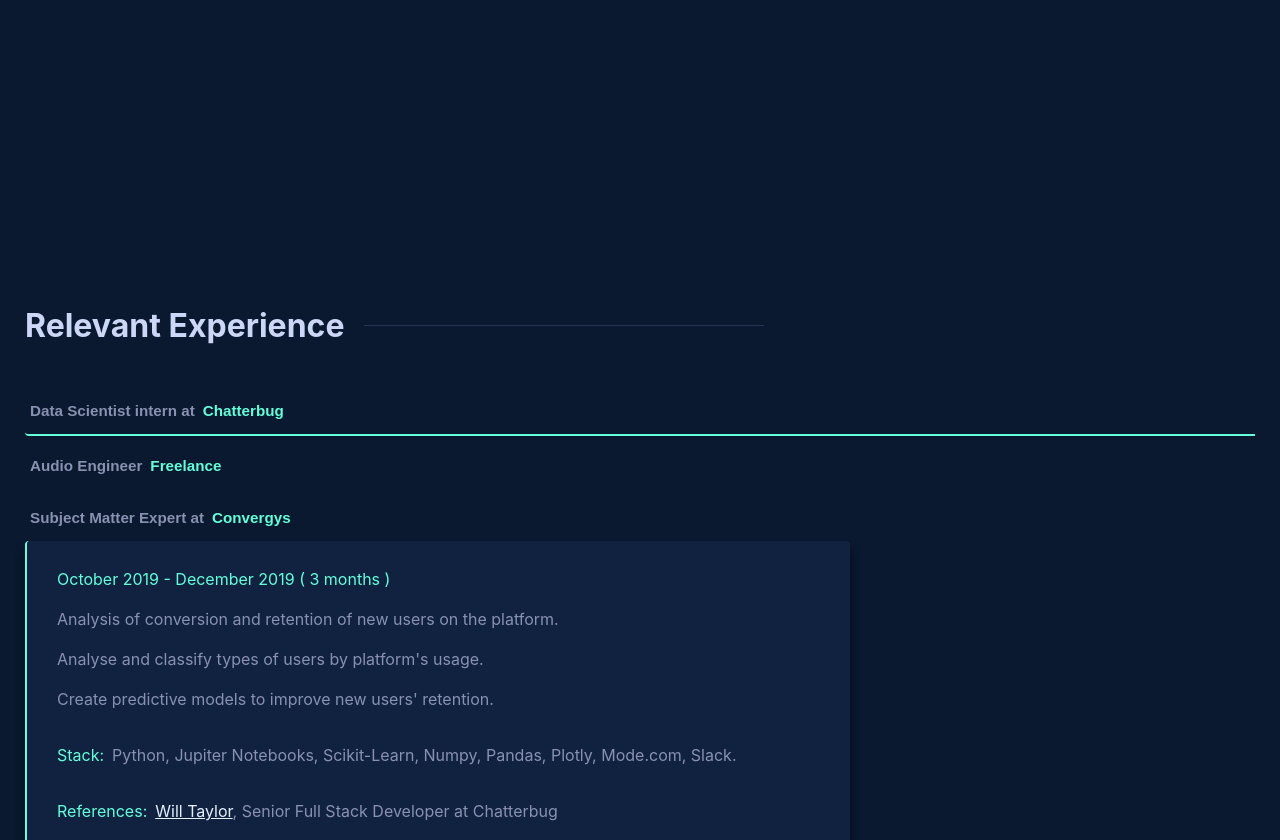
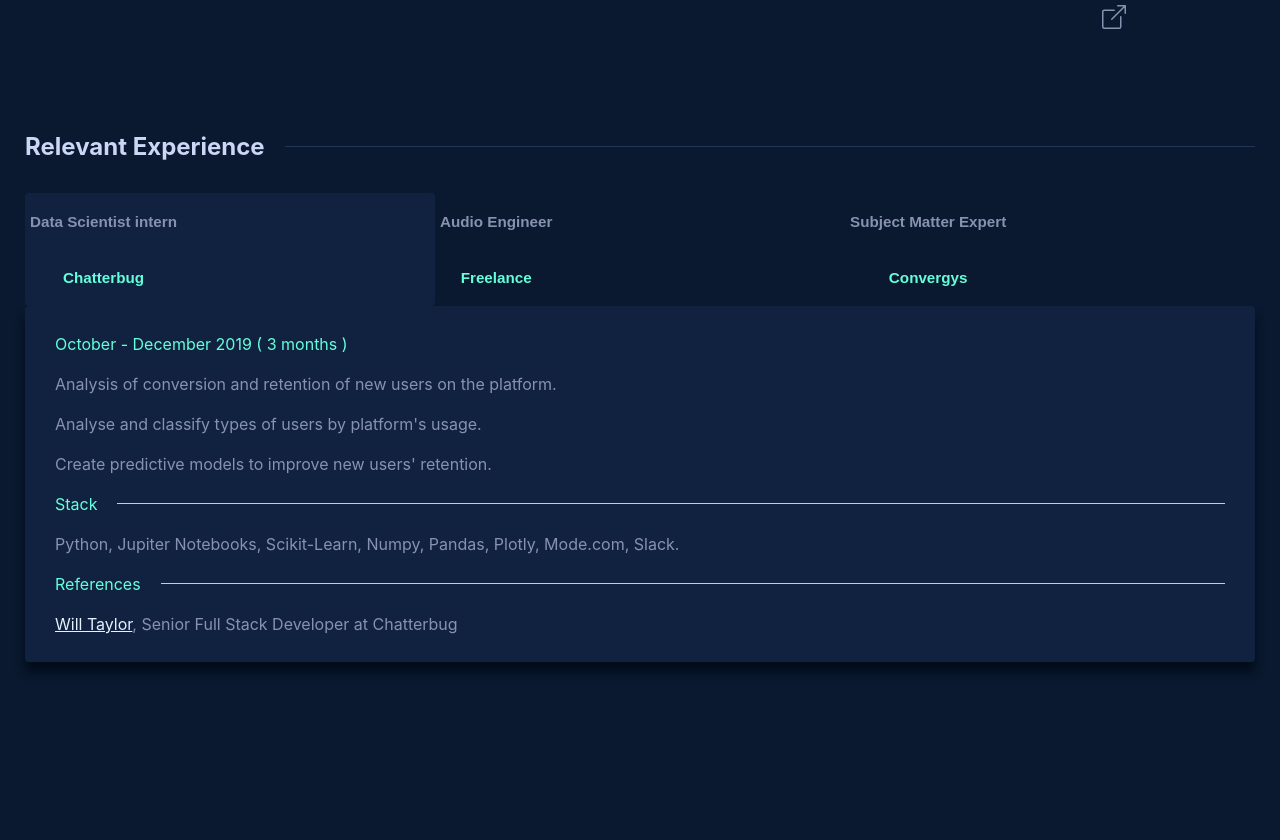
Before and after one commit to LancharroDav/davidglancharro, a Next.js app: page / in a window 1280 px wide. Shown: the part 1960-2800 px from the top of the page. Built offline with nearby package versions, Linux system fonts and the light colour scheme.

Commit message:
project and experience section mobile style

```diff
--- a/components/experience.jsx
+++ b/components/experience.jsx
@@ -10,17 +10,17 @@
     return (
       <div className={styles.jobDescription}>
         <div>
-          <p className={styles.date}>October 2019 - December 2019 ( 3 months )</p>
+          <p className={styles.date}>October - December 2019 ( 3 months )</p>
           <p>Analysis of conversion and retention of new users on the platform.</p>
           <p>Analyse and classify types of users by platform's usage.</p>
           <p>Create predictive models to improve new users' retention.</p>
         </div>
-        <div className={styles.jobTitle}>
-          <p className={styles.jobCompany}>Stack: </p>
+        <div className={styles.descriptionLists}>
+          <p className={styles.descriptionListsTitle}>Stack </p>
           <p>Python, Jupiter Notebooks, Scikit-Learn, Numpy, Pandas, Plotly, Mode.com, Slack.</p>
         </div>
-        <div className={styles.jobTitle}>
-          <p className={styles.jobCompany}>References: </p>
+        <div className={styles.descriptionLists}>
+          <p className={styles.descriptionListsTitle}>References </p>
           <p><a href="https://www.linkedin.com/in/willgeorgetaylor/" className={styles.refLink}>Will Taylor</a>, Senior Full Stack Developer at Chatterbug</p>
         </div>
       </div>
@@ -37,12 +37,12 @@
           <p>Setup and advice on usage of tracking tools such as Facebook Pixel.</p>
           <p>Supervise and manage 9 different markets (Spanish speakers, DACH, Israel, Turkey, Holland, France, Russia, UK, and Arabic speaking countries)</p>
         </div>
-        <div className={styles.jobTitle}>
-          <p className={styles.jobCompany}>Stack: </p>
+        <div className={styles.descriptionLists}>
+          <p className={styles.descriptionListsTitle}>Stack </p>
           <p>Facebook Ads, Pixel Facebook, Facebook Catalogues, Facebook’s analisys tools.</p>
         </div>
-        <div className={styles.jobTitle}>
-          <p className={styles.jobCompany}>References: </p>
+        <div className={styles.descriptionLists}>
+          <p className={styles.descriptionListsTitle}>References </p>
           <p><a href="https://www.facebook.com/jose.carias1" className={styles.refLink}>José Carias</a>, SME's Team Manager</p>
         </div>
       </div>
@@ -59,12 +59,12 @@
           <p>Manager for teams up to 6 audio engineers</p>
           <p>Coordination and technical management of theatre Sala Polivalent de Montmeló.</p>
         </div>
-        <div className={styles.jobTitle}>
-          <p className={styles.jobCompany}>Stack: </p>
+        <div className={styles.descriptionLists}>
+          <p className={styles.descriptionListsTitle}>Stack </p>
           <p>Pro Tools HD, Izotope RX, Skype, Waves, Adobe Premiere</p>
         </div>
-        <div className={styles.jobTitle}>
-          <p className={styles.jobCompany}>References: </p>
+        <div className={styles.descriptionLists}>
+          <p className={styles.descriptionListsTitle}>References </p>
           <div style={{display: "flex", flexDirection: "column"}}>
             <p><a href="https://www.linkedin.com/in/oriol-garcia-riu-4a179339/" className={styles.refLink}>Oriol Garcia Riu</a>, Founder and CTO at Carnaby Studios</p>
             <p><a href="https://www.linkedin.com/in/mariocrespodelgado/" className={styles.refLink}>Mario Crespo</a>, Audio Engineer Manager at Transperfect</p>
@@ -78,22 +78,22 @@
     <div className={styles.container}>
       <h1>Relevant Experience</h1>
       <div className={styles.jobsContainer}>
-        <div id="experience" className={styles.jobsTitlelist}>
-          <button className={styles.job} onClick={e => setJobselected('Chatterbug')} style={{borderBottom: jobSelected === 'Chatterbug' ? '2px solid var(--remark)' : null}}>
+        <div id="experience" className={styles.jobsTitleList}>
+          <button className={styles.job} onClick={e => setJobselected('Chatterbug')} style={{backgroundColor: jobSelected === 'Chatterbug' ? 'var(--main-light)' : null}}>
             <div className={styles.jobTitle}>
-              <h3>Data Scientist intern at </h3>
+              <h3>Data Scientist intern </h3>
               <h3 className={styles.jobCompany}>Chatterbug</h3>
             </div>
           </button>
-          <button className={styles.job} onClick={e => setJobselected('Freelance')} style={{borderBottom: jobSelected === 'Freelance' ? '2px solid var(--remark)' : null}}>
+          <button className={styles.job} onClick={e => setJobselected('Freelance')} style={{backgroundColor: jobSelected === 'Freelance' ? 'var(--main-light)' : null}}>
             <div className={styles.jobTitle}>
               <h3>Audio Engineer </h3>
               <h3 className={styles.jobCompany}>Freelance</h3>
             </div>
           </button>
-          <button className={styles.job} onClick={e => setJobselected('Convergys')} style={{borderBottom: jobSelected === 'Convergys' ? '2px solid var(--remark)' : null}}>
+          <button className={styles.job} onClick={e => setJobselected('Convergys')} style={{backgroundColor: jobSelected === 'Convergys' ? 'var(--main-light)' : null}}>
             <div className={styles.jobTitle}>
-              <h3>Subject Matter Expert at </h3>
+              <h3>Subject Matter Expert </h3>
               <h3 className={styles.jobCompany}>Convergys</h3>
             </div>
           </button>
--- a/components/projects.jsx
+++ b/components/projects.jsx
@@ -7,11 +7,11 @@
     <div id="projects" className={styles.container}>
       <h1>Projects</h1>
       <div className={styles.project1}>
-        <div className={styles.screenshotContainer}>
-          {/* <a href="https://devreturns-front.vercel.app/" target="__blank">
+        {/* <div className={styles.screenshotContainer}>
+          <a href="https://devreturns-front.vercel.app/" target="__blank">
             <img src="/screenshot-dashboard.png" alt="devReturns" className={styles.screenshot} />
-          </a> */}
-        </div>
+          </a>
+        </div> */}
         <div className={styles.projectInfoContainer}>
           <h3 className={styles.projectTitle}>Lazy Cat</h3>
           <div className={styles.projectDescription}>
--- a/styles/experience.module.css
+++ b/styles/experience.module.css
@@ -14,25 +14,24 @@
 }
 
 .jobsTitleList {
-  width: 43%;
+  /* width: 33%; */
   display: flex;
-  flex-direction: column;
+  flex-direction: row;
   /* gap: 10px; */
 }
 
 .job {
   width: 100%;
   display: flex;
-  flex-direction: column;
-  padding: 5px 30px 0 5px;
-  border-bottom-left-radius: 4px;
+  padding: 5px;
+  border-radius: 4px;
   font-size: small;
   outline: none;
 }
 
 .jobTitle {
   display: flex;
-  flex-direction: row;
+  flex-direction: column;
   gap: 8px;
 }
 
@@ -41,16 +40,35 @@
 }
 
 .jobDescription {
-  width: 62%;
+  /* width: 62%; */
   padding: 10px 30px;
   background-color: var(--main-light);
   box-shadow: 0 10px 10px 0px var(--shadow);
-  border-left: 2px solid var(--remark);
+  /* border-left: 2px solid var(--remark); */
   border-radius: 4px;
 }
 
 .date {
   color: var(--remark);
+}
+
+.descriptionListsTitle {
+  width: 100%;
+  display: flex;
+  align-items: center;
+  color: var(--remark);
+  white-space: nowrap;
+}
+
+.descriptionListsTitle::after{
+  content: "";
+  display: block;
+  /* position: relative; */
+  /* top: -5px;   */
+  width: 100%;
+  height: 1px;
+  margin-left: 20px;
+  background-color: var(--remark);
 }
 
 .refLink {
--- a/styles/globals.css
+++ b/styles/globals.css
@@ -45,21 +45,23 @@
 }
 
 h1 {
+  width: 100%;
   display: flex;
   align-items: center;
   padding-bottom: 1rem;
-  font-size: xx-large;
+  font-size: x-large;
   color: var(--aux);
-  position: relative;
+  white-space: nowrap;
+  /* position: relative; */
   /* border-bottom: 2px solid var(--main-light); */
 }
 
 h1::after {
   content: "";
   display: block;
-  position: relative;
+  /* position: relative; */
   /* top: -5px;   */
-  width: 400px;
+  width: 100%;
   height: 1px;
   margin-left: 20px;
   background-color: var(--main-lightest);
--- a/styles/index.module.css
+++ b/styles/index.module.css
@@ -7,5 +7,6 @@
   display: flex;
   flex-direction: column;
   padding: 0 25px;
+  gap: 5rem;
   /* align-self: center; */
 }
--- a/styles/projects.module.css
+++ b/styles/projects.module.css
@@ -1,6 +1,6 @@
 .container {
   width: 100%;
-  height: 100vh;
+  /* height: 100vh; */
   display: flex;
   flex-direction: column;
   align-self: flex-end;
@@ -9,22 +9,23 @@
 
 .project1 {
   display: flex;
-  flex-direction: row;
+  flex-direction: column;
   justify-content: space-between;
+  /* position: relative; */
 }
 
 .screenshotContainer {
-  width: 640px;
-  height: 357px;
-  background-color: var(--remark);
+  width: 374px;
+  height: 200px;
+  background-color: var(--main);
   border-radius: 4px;
   cursor: pointer;
 }
 
 .screenshot {
-  width: 640px;
-  height: 357px;
-  opacity: 40%;
+  width: 374px;
+  height: 200px;
+  opacity: 90%;
   transition: opacity .3s;
   border-radius: 4px;
 }
@@ -34,7 +35,7 @@
 }
 
 .projectInfoContainer {
-  width: 100%;
+  width: 90%;
   display: flex;
   flex-direction: column;
   place-items: flex-end;
```
